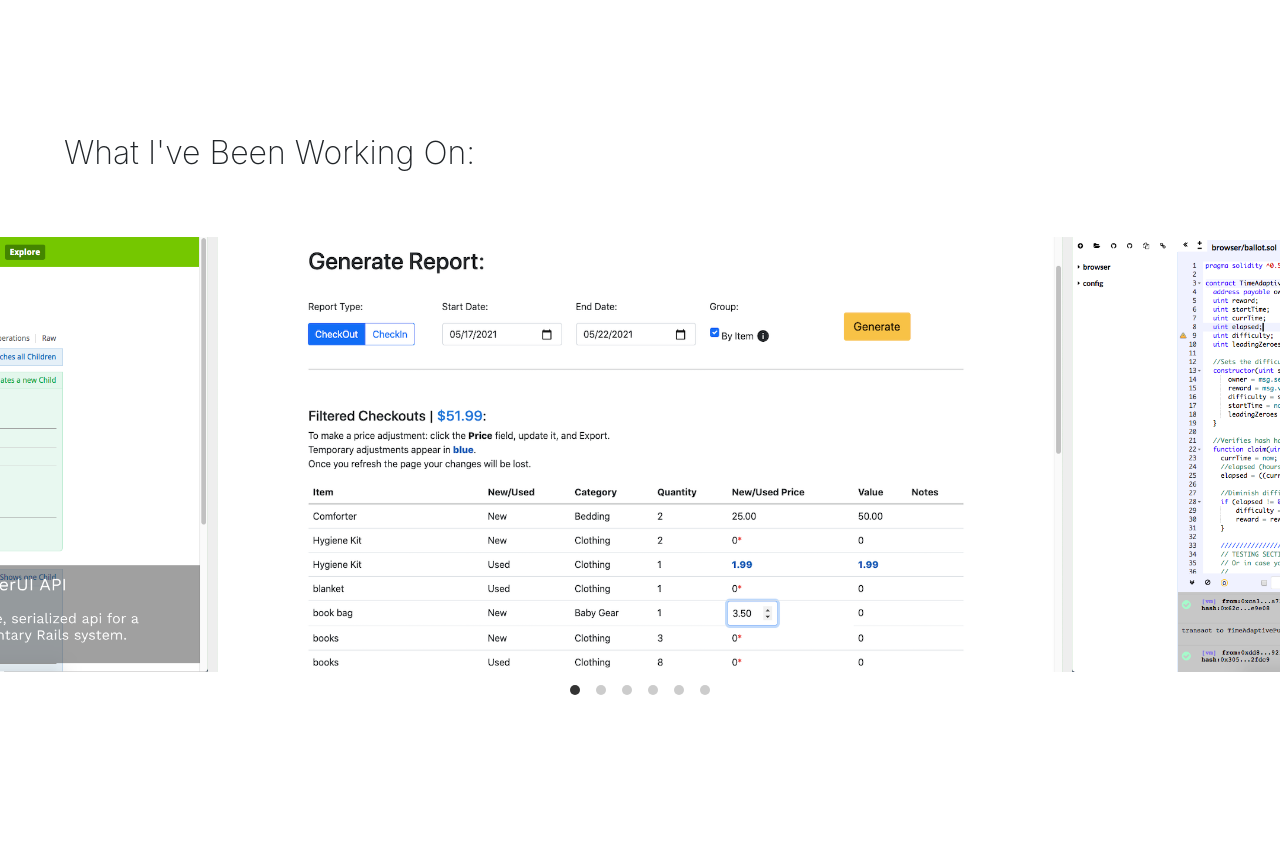
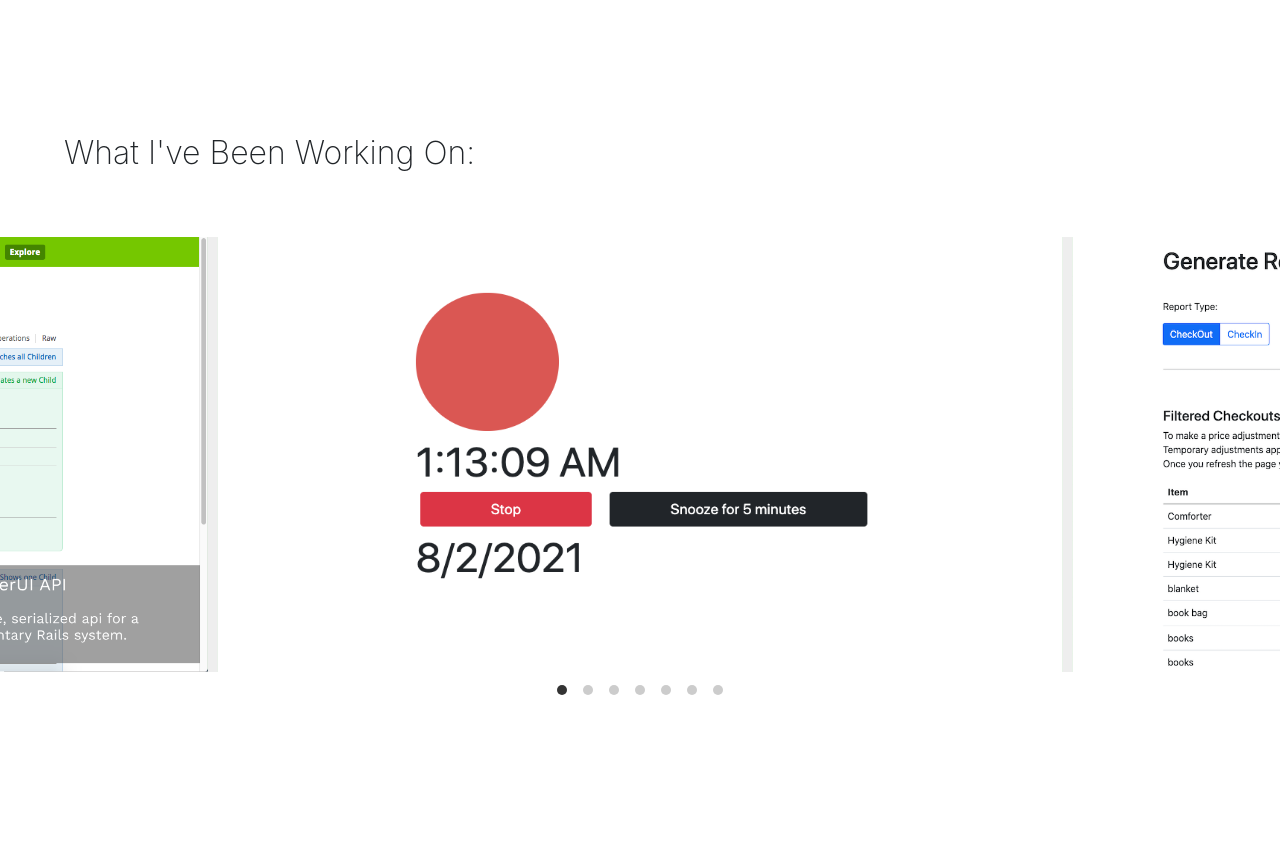
Before and after one commit to mkornyev/mkornyev.com--V2, a Django app: page / in a window 1280 px wide. Shown: the part 1642-2506 px from the top of the page. Run offline with Django 3.2, Linux system fonts and the light colour scheme; some libraries are stand-ins or nearby versions.

Commit message:
Landing Carousel -used new alarm clock image -added missing altnames

```diff
--- a/mkv2/templates/mkv2/index.html
+++ b/mkv2/templates/mkv2/index.html
@@ -56,7 +56,8 @@
     <div class="col carousel-col">
         <h2 class="thin-font fade-in-on-scroll">What I've Been Working On:</h2>
         <div class="gallery js-flickity" data-flickity-options='{ "wrapAround": true }'>
-            <img class="gallery-cell" src="{% static 'mkv2/carousel/flp-report.png' %}" alt="Solidity Scripting" loading=lazy>
+            <img class="gallery-cell" src="{% static 'mkv2/alarmclock.png' %}" alt="ReactJS Alarm Clock" loading=lazy>
+            <img class="gallery-cell" src="{% static 'mkv2/carousel/flp-report.png' %}" alt="Foster Love Project Report Generation" loading=lazy>
             <img class="gallery-cell" src="{% static 'mkv2/carousel/solidity.png' %}" alt="Solidity Scripting" loading=lazy>
             <img class="gallery-cell" src="{% static 'mkv2/carousel/baking-factory.png' %}" alt="Baking Factory" loading=lazy>
             <img class="gallery-cell" src="{% static 'mkv2/carousel/portal.png' %}" alt="FIB Submission Portal" loading=lazy>
```
Also changed, not shown: mkv2/static/mkv2/alarmclock.png.
